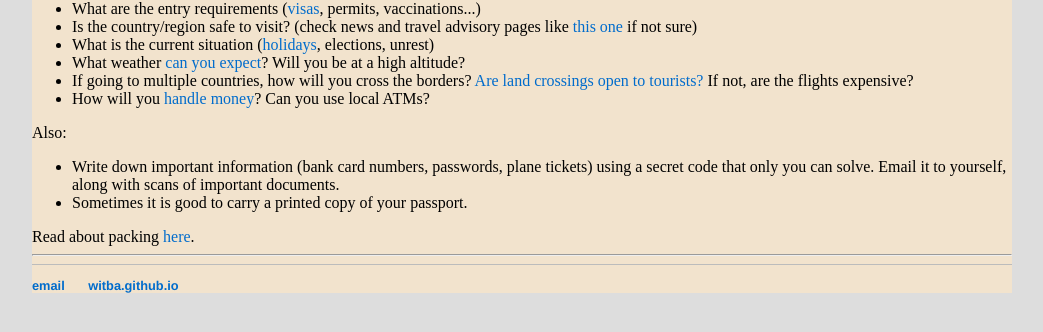
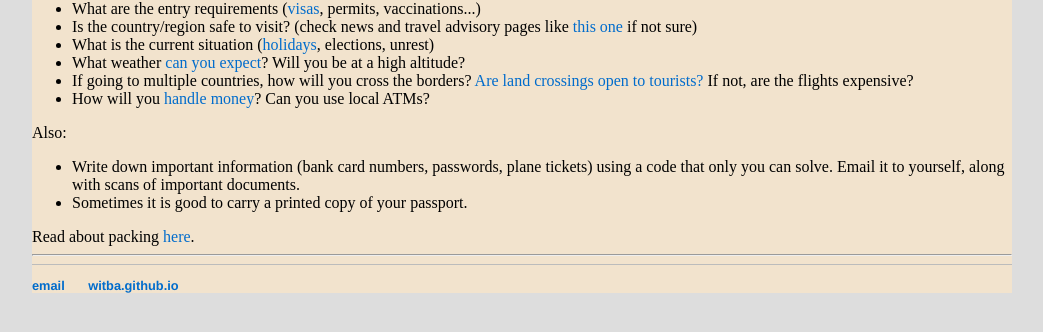
Before and after one commit to witba/witba.github.io, a Jekyll site: the page built from travel/preparation.html, in a window 1280 px wide. Shown: the part 199-531 px from the top of the page, without its empty margins (118-1161 px from the left). Built offline with Jekyll 4.4.1, drawn with Linux system fonts in a browser that asks for light colours.

Commit message:
Update preparation.html

```diff
--- a/travel/preparation.html
+++ b/travel/preparation.html
@@ -19,7 +19,7 @@
 </ul>
 Also:
 <ul>
-<li>Write down important information (bank card numbers, passwords, plane tickets) using a secret code that only you can solve. Email it to yourself, along with scans of important documents.<br>
+<li>Write down important information (bank card numbers, passwords, plane tickets) using a code that only you can solve. Email it to yourself, along with scans of important documents.<br>
 <li>Sometimes it is good to carry a printed copy of your passport. <br>
 </ul>
 Read about packing <a href="packing.html">here</a>.
```
